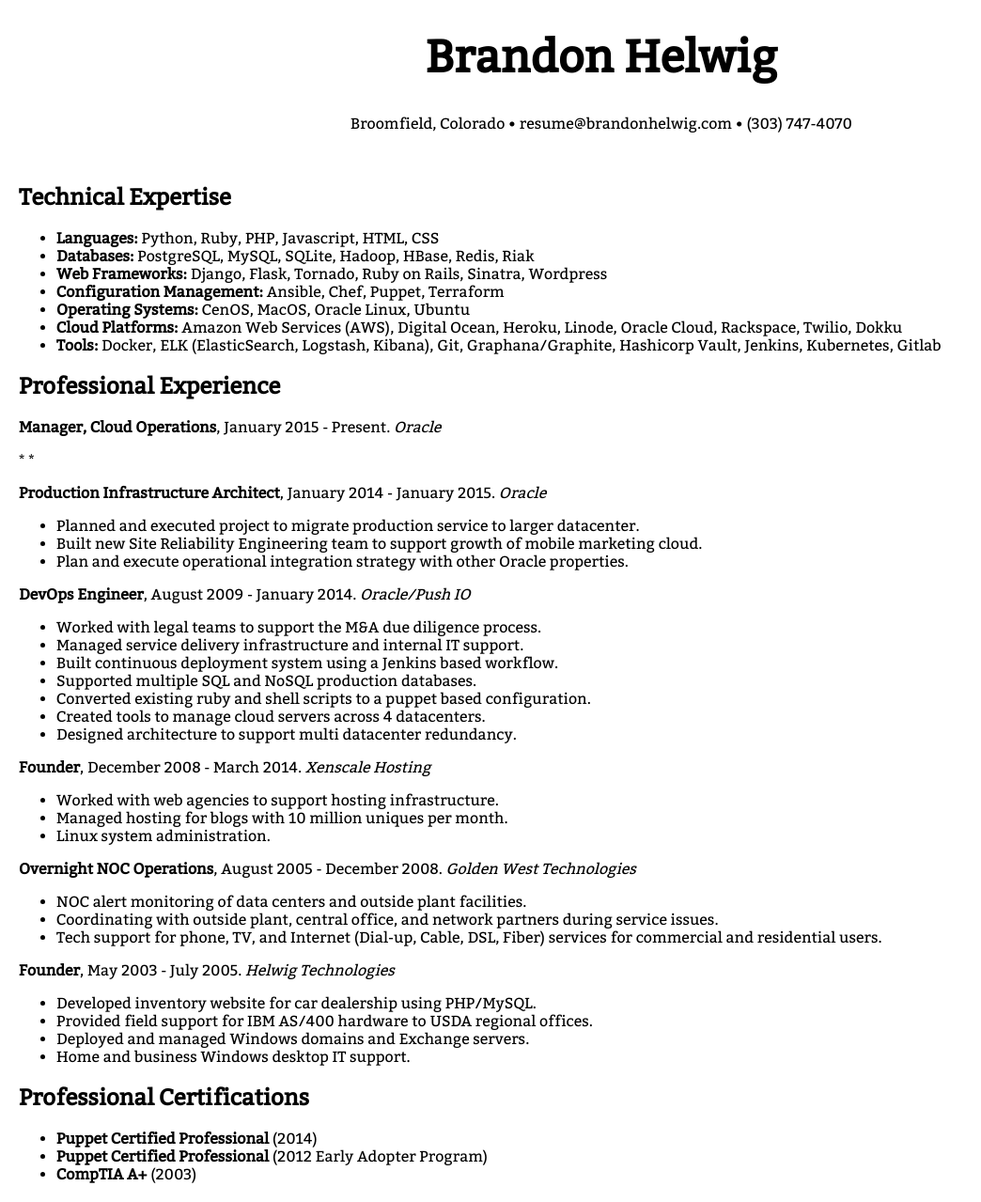
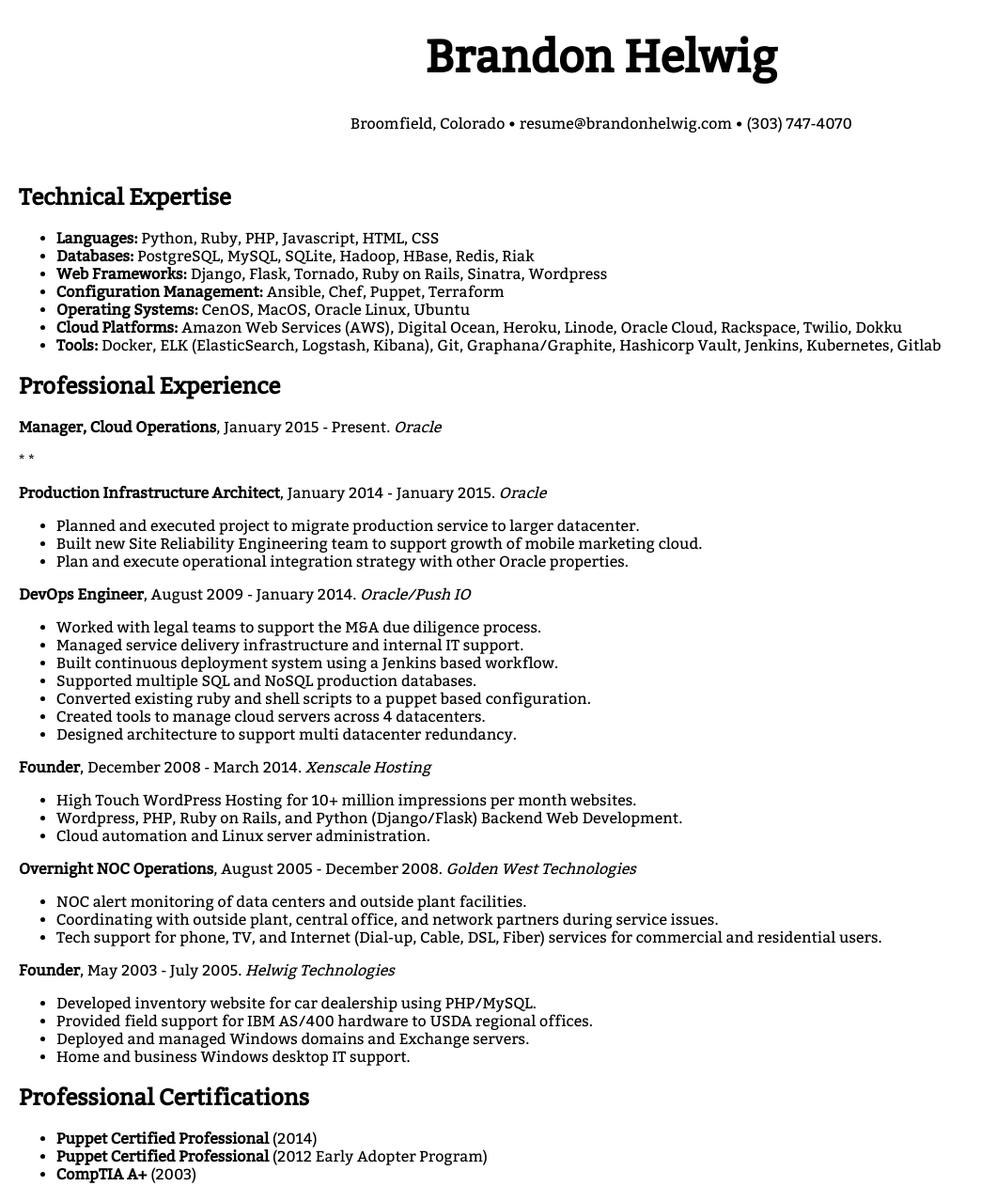
Before and after one commit to brhelwig/brandonhelwig.com, a Jekyll site: the page built from resume.md, in a window 1280 px wide. Shown: the whole page at 94% size, without its empty margins (0-1044 px from the left). Built offline with Jekyll 4.4.1, drawn with Linux system fonts in a browser that asks for light colours.

Commit message:
Work on Xenscale description

```diff
--- a/resume.md
+++ b/resume.md
@@ -44,9 +44,9 @@
 
 **Founder**, December 2008 - March 2014. *Xenscale Hosting*
 
-  * Worked with web agencies to support hosting infrastructure.
-  * Managed hosting for blogs with 10 million uniques per month.
-  * Linux system administration.
+  * High Touch WordPress Hosting for 10+ million impressions per month websites.
+  * Wordpress, PHP, Ruby on Rails, and Python (Django/Flask) Backend Web Development.
+  * Cloud automation and Linux server administration.
 
 **Overnight NOC Operations**, August 2005 - December 2008. *Golden West Technologies*
 
```
